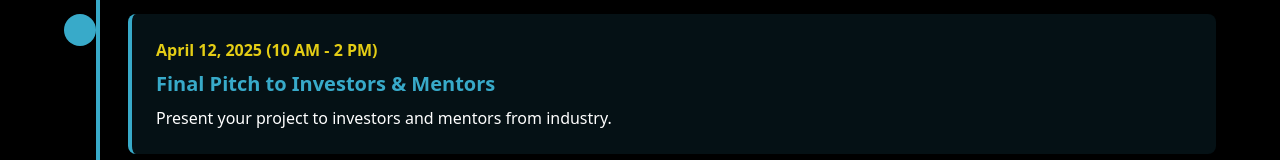
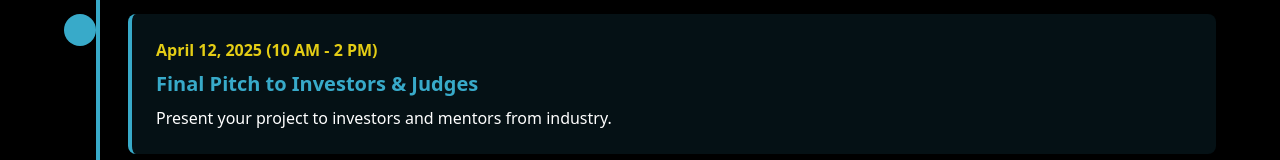
Before and after one commit to priyanshrd/hackathon-website, a React (Vite) app in the folder frontend/: page /timeline in a window 1280 px wide. Shown: the part 1034-1194 px from the top of the page. Built offline with nearby package versions, Linux system fonts and the light colour scheme.

Commit message:
Updated Timeline Final1

```diff
--- a/frontend/src/pages/Timeline.jsx
+++ b/frontend/src/pages/Timeline.jsx
@@ -62,7 +62,7 @@ const Timeline = () => {
       ),
     },
     {
-      title: "Final Pitch to Investors & Mentors",
+      title: "Final Pitch to Investors & Judges",
       date: "April 12, 2025 (10 AM - 2 PM)",
       description: "Present your project to investors and mentors from industry."
     },
```
